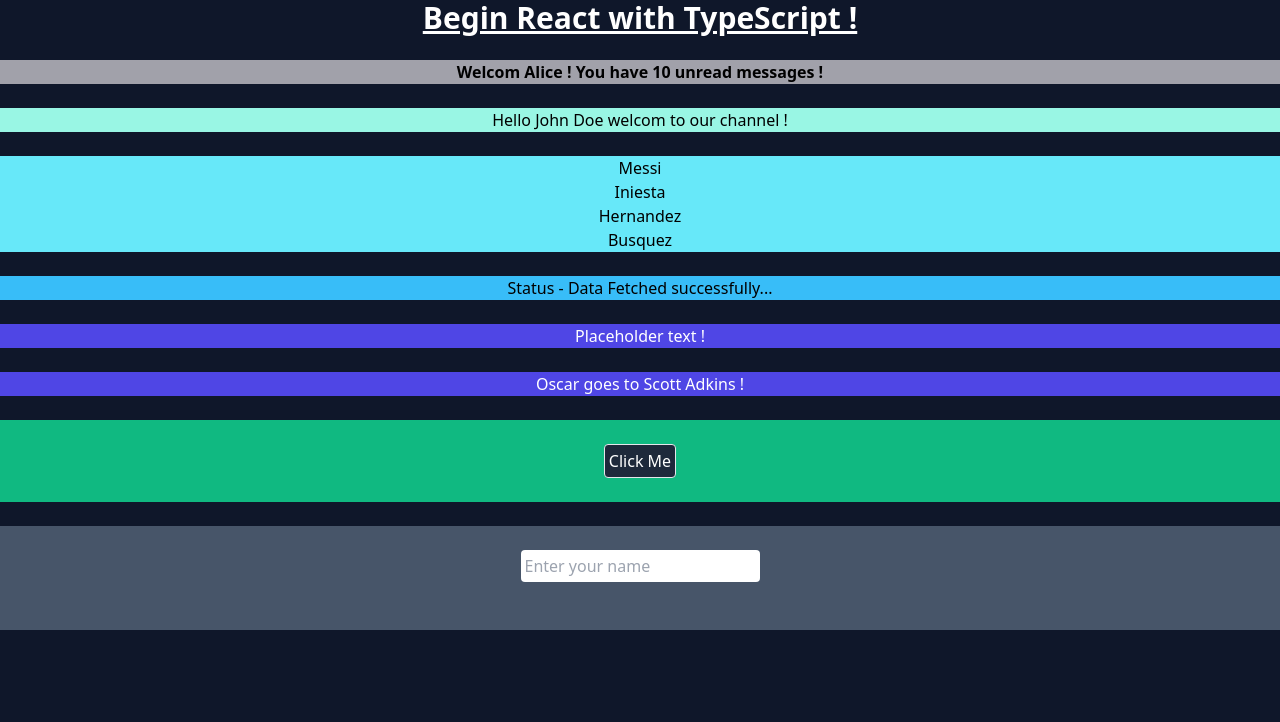
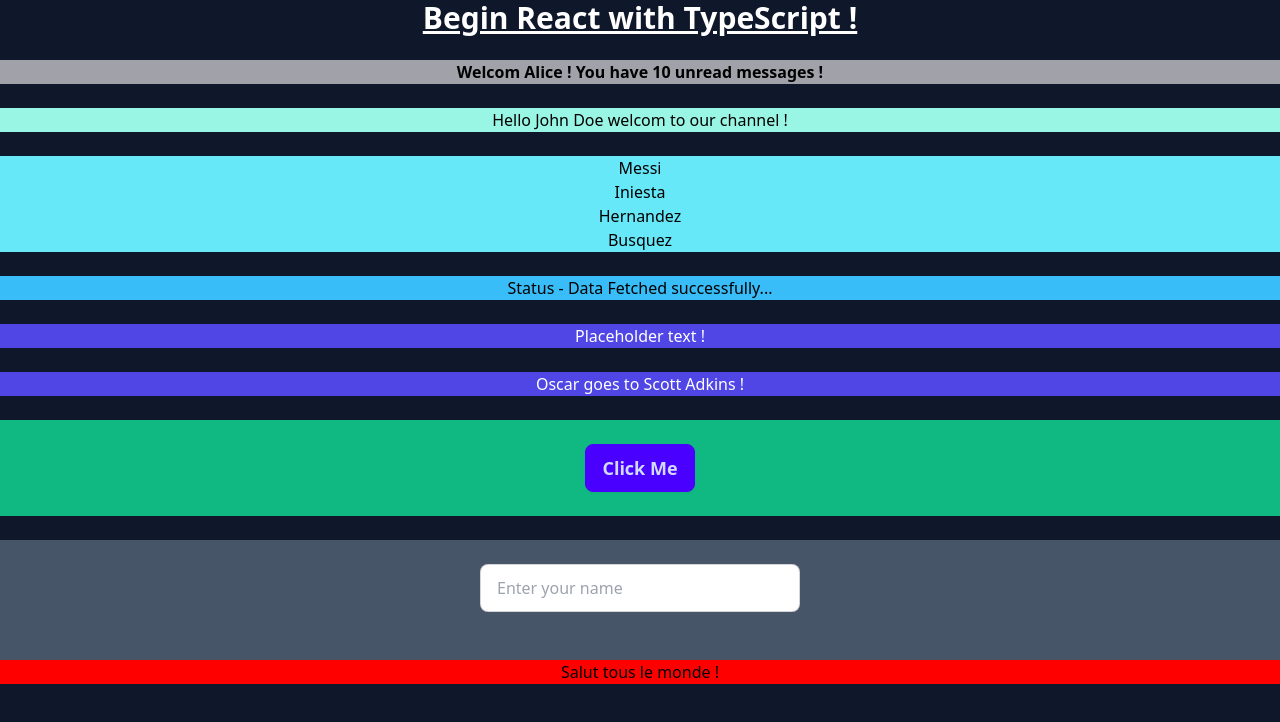
Before and after one commit to AwadRoubahAhmed/typescript_react, a React (Vite) app: page / in a window 1280 px wide. Shown: the top 722 px of the page. Built offline with nearby package versions, Linux system fonts and the light colour scheme.

Commit message:
Commit Typing Styles as Props !

```diff
--- a/package.json
+++ b/package.json
@@ -19,6 +19,7 @@
     "@types/react-dom": "^18.3.1",
     "@vitejs/plugin-react": "^4.3.4",
     "autoprefixer": "^10.4.20",
+    "daisyui": "^4.12.22",
     "eslint": "^9.15.0",
     "eslint-plugin-react-hooks": "^5.0.0",
     "eslint-plugin-react-refresh": "^0.4.14",
--- a/src/App.tsx
+++ b/src/App.tsx
@@ -7,6 +7,7 @@ import { Status } from "./components/Status";
 import { Oscar } from "./components/Oscar";
 import { Button } from "./components/Button";
 import { Input } from "./components/Input";
+import Container from "./components/Container";
 
 export default function App() {
   //State;
@@ -46,11 +47,8 @@ export default function App() {
         <Heading>Oscar goes to Scott Adkins !</Heading>
       </Oscar>
       <Button handleClick={handleClick} />
-      <Input
-        inputValue={inputValue}
-        setInputValue={setInputValue}
-        handleChange={handleChange}
-      />
+      <Input inputValue={inputValue} handleChange={handleChange} />
+      <Container backgroundColor="red" />
     </div>
   );
 }
--- a/src/components/Button.tsx
+++ b/src/components/Button.tsx
@@ -7,10 +7,7 @@ type ButtonProps = {
 export const Button: React.FC<ButtonProps> = ({ handleClick }) => {
   return (
     <div className="bg-emerald-500 my-6">
-      <button
-        onClick={handleClick}
-        className="text-white p-1 my-6 border bg-slate-800 hover:bg-slate-700 rounded"
-      >
+      <button onClick={handleClick} className="btn btn-primary text-lg my-6">
         Click Me
       </button>
     </div>
--- /dev/null
+++ b/src/components/Container.tsx
@@ -0,0 +1,17 @@
+// 7. Typing Styles as Props;
+
+type ContainerProps = {
+  backgroundColor?: string;
+};
+
+const Container: React.FC<ContainerProps> = ({ backgroundColor }) => {
+  return (
+    <div>
+      <h2 style={{ backgroundColor: backgroundColor }}>
+        Salut tous le monde !
+      </h2>
+    </div>
+  );
+};
+
+export default Container;
--- a/src/components/Input.tsx
+++ b/src/components/Input.tsx
@@ -1,7 +1,7 @@
 // 7. Input Events types;
 
 type InputProps = {
-  type: "text" | "number" | "email" | "passwords";
+  type?: "text" | "number" | "email" | "passwords";
   placeholder: string;
   inputValue: string;
   handleChange: (event: React.ChangeEvent<HTMLInputElement>) => void;
@@ -15,7 +15,7 @@ export const Input: React.FC<InputProps> = ({ inputValue, handleChange }) => {
         placeholder="Enter your name"
         value={inputValue}
         onChange={handleChange}
-        className="my-6 p-1 rounded"
+        className="input input-bordered w-full max-w-xs my-6 text-white"
       />
       <h2 className="pb-6 text-white">{inputValue}</h2>
     </div>
--- a/tailwind.config.js
+++ b/tailwind.config.js
@@ -4,5 +4,5 @@ export default {
   theme: {
     extend: {},
   },
-  plugins: [],
+  plugins: [require("daisyui")],
 };
```
Also changed, not shown: 1 other file (tests, documents, lock files or other folders).
